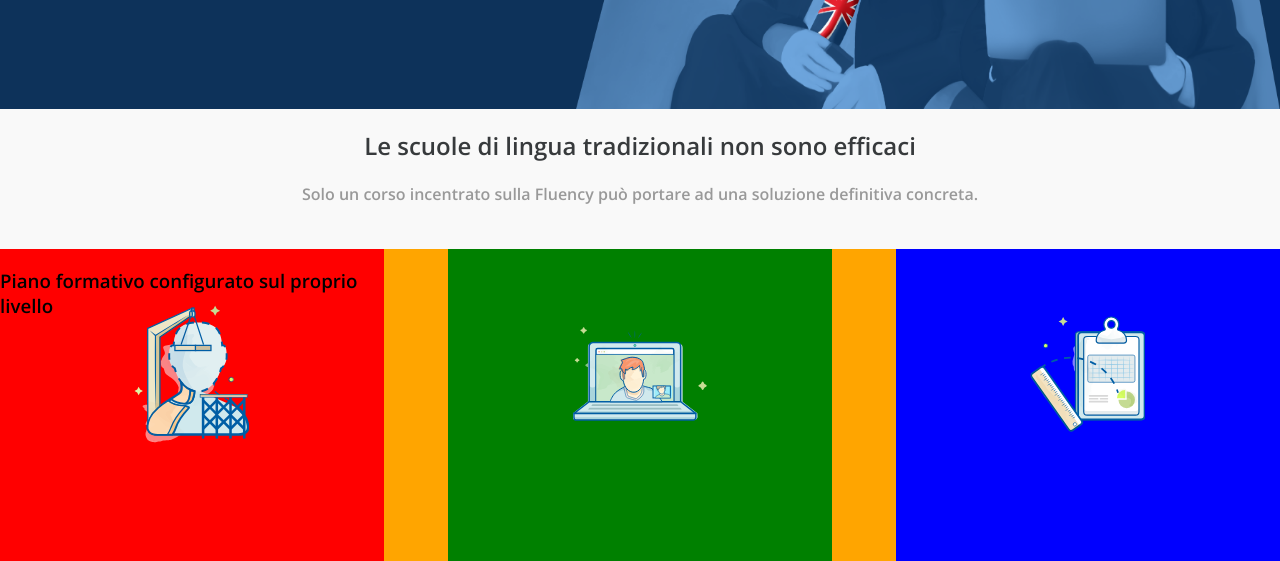
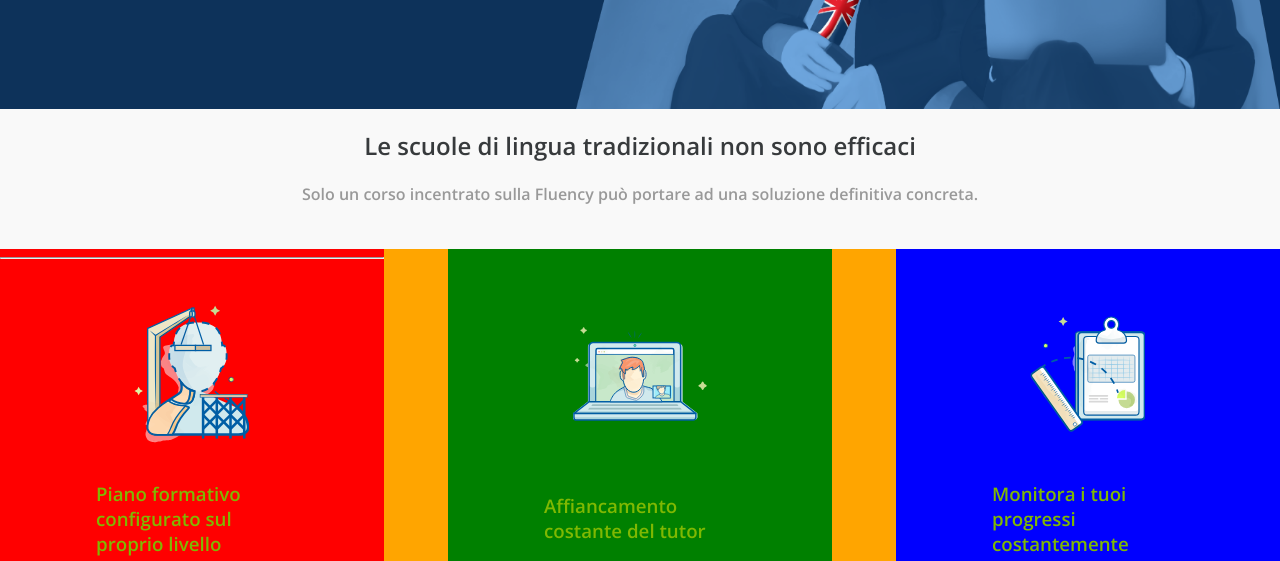
Before and after one commit to Mr2803/html-css-fluentify, a plain HTML site: page index.html in a window 1280 px wide. Shown: the part 391-952 px from the top of the page. Drawn offline with nearby package versions, Linux system fonts and the light colour scheme.

Commit message:
h3 for 3 column

```diff
--- a/css/style.css
+++ b/css/style.css
@@ -237,6 +237,7 @@ section.tre-col{
   width:30%;
 }
 
+/* colonna1 */
 .tre-col-uno{
 background-color: red;
 position: relative;
@@ -252,6 +253,16 @@ position: relative;
   transform: translate(-50%,-50%)
 }
 
+.text-col-1 h3{
+  color: #7fb802;
+  position: absolute;
+  top:50%;
+  left:50%;
+  transform: translate(-50%,-50%)
+}
+/* |colonna1 */
+
+/* colonna2 */
 .tre-col-due{
 background-color: green;
 margin-left:5%;
@@ -269,6 +280,15 @@ position:relative;
   transform: translate(-50%,-50%)
 }
 
+.text-col-2 h3{
+  color: #7fb802;
+  position: absolute;
+  top:50%;
+  left:50%;
+  transform: translate(-50%,-50%)
+}
+/* |colonna2 */
+
 .tre-col-tre{
   background-color: blue;
   position: relative;
@@ -283,6 +303,15 @@ position:relative;
   left:50%;
   transform: translate(-50%,-50%)
 }
+
+.text-col-3 h3{
+  color: #7fb802;
+  position: absolute;
+  top:50%;
+  left:50%;
+  transform: translate(-50%,-50%)
+}
+
 
 /* |seconda sezione */
 
--- a/index.html
+++ b/index.html
@@ -56,15 +56,22 @@
           <img src="img/profile.svg" alt="profile">
           <div class="text-col-1">
             <h3>Piano formativo configurato sul proprio livello</h3>
+            <hr>
 
           </div>
         </div>
 
         <div class="tre-col-due">
           <img src="img/computer.svg" alt="pc">
+          <div class="text-col-2">
+            <h3>Affiancamento costante del tutor</h3>
+          </div>
         </div>
         <div class="tre-col-tre">
           <img src="img/doc.svg" alt="doc">
+          <div class="text-col-3">
+            <h3>Monitora i tuoi progressi costantemente</h3>
+            </div>
         </div>
 
       </div>
```
